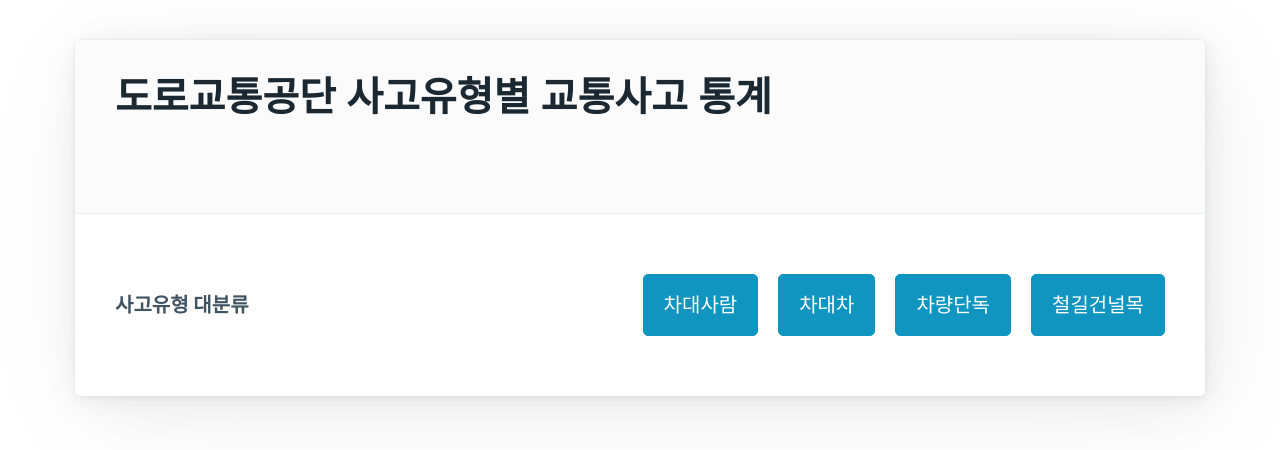
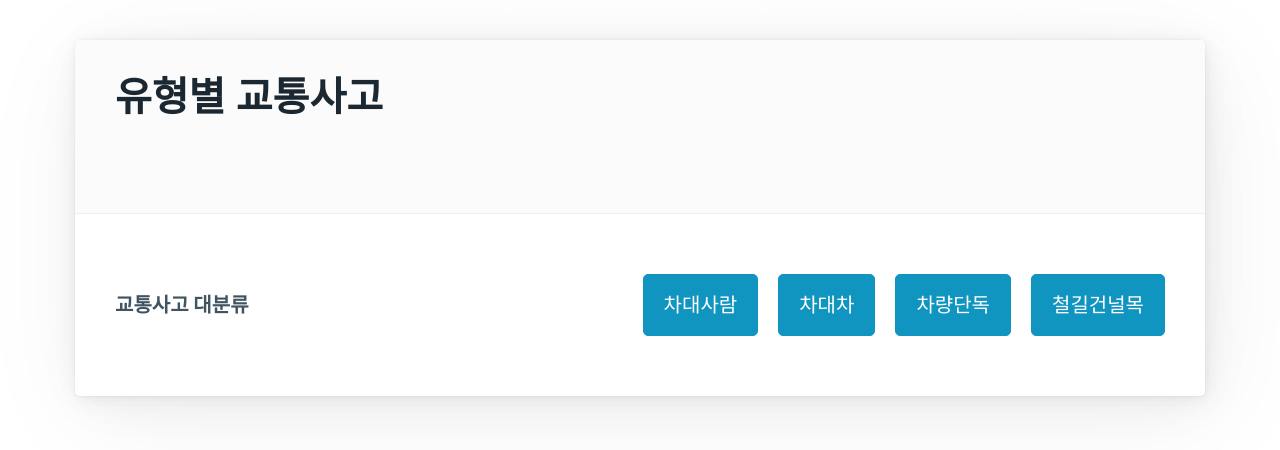
Before and after one commit to inayong/studyReact, a React (Create React App) app: page / in a window 1280 px wide. Shown: the top 450 px of the page. Built offline with nearby package versions, Linux system fonts and the light colour scheme.

Commit message:
유형별 교통사고
- 대분류, 중분류 선택
- divTag

```diff
--- a/package.json
+++ b/package.json
@@ -34,5 +34,8 @@
       "last 1 firefox version",
       "last 1 safari version"
     ]
+  },
+  "devDependencies": {
+    "gh-pages": "^6.0.0"
   }
 }
--- a/src/06/Taccident.js
+++ b/src/06/Taccident.js
@@ -1,33 +1,122 @@
+import dataTaccident from "./dataTaccident.json";
+import TaccidentNav from "./TaccidentNav";
 import Hh1 from "../comm/Hh1";
-import data from "./dataTaccident.json";
+import { useState, useEffect } from "react";
+import style from "./Taccident.module.css";
+
 const Taccident = () => {
-    console.log(data.data)
-    const tdata = data.data;
+    //오브젝트 값 가져오기
+    // console.log(Object.keys(dataTaccident)); //object
+    // const tdata = dataTaccident['data'];
+    const tdata = dataTaccident.data; //배열
 
-    // let c1 = tdata.map((item) => item.사고유형_대분류);
-    let c1 = tdata.map((item) => item["사고유형_대분류"]);
-    c1 = [...new Set(c1)]; //중복제거
-    console.log(c1);
+    //대분류
+    //배열 순회
+    // let c1 = tdata.map((k, idx) => { //return을 모으기 위해서 c1
+        // console.log(idx, k.사고유형_대분류)
+    //     return k.사고유형_대분류
+    // });
 
-    let c1Tag = c1.map((item, idx) =>
-        <li key={`li${idx}`}><button>{item}</button></li>
-    );
+    let c1 = tdata.map((k) => k.사고유형_대분류 ); //return 하나만 있으면 이렇게 생략가능
+    // c1 = new Set(c1); //중복제거
+    // c1 = [...c1]; //...내용 펼침 + 배열
+    // =>
+    c1 = [...new Set(c1)];
+
+    // console.log("c1 : ", c1);
+
+    //대분류 선택
+    const [sel1, setSel1] = useState();
+
+    //중분류
+    const [c2, setC2] = useState();
+
+    //중분류 선택
+    const [sel2, setSel2] = useState();
+
+    //선택항목 태그
+    const [divTag, setDivTag] = useState();
+
+
+    useEffect(() => {
+        if (!sel1) return;
+        // console.log("대분류 선택", sel1);
+
+        // let temp = tdata.filter((item) =>
+        //     item.사고유형_대분류 === sel1
+        // );
+        // temp = temp.map((item) => item.사고유형_중분류)
+        // console.log("temp", temp)
+
+        let temp = tdata
+        .filter((item) => item.사고유형_대분류 === sel1)
+        .map((item) => item.사고유형_중분류)
+        console.log("temp", temp)
+
+        //중분류 생성
+        setC2(temp);
+
+        setSel2();
+        setDivTag();//초기화
+
+    }, [sel1]); //sel1이 바뀌면
+
+    //중분류 선택
+    useEffect(() => {
+        if (!sel2) return;
+
+        console.log("sel2", sel1, sel2)
+        let temp = tdata.filter((item) =>
+            item.사고유형_대분류 === sel1 &&
+            item.사고유형_중분류 === sel2)
+
+        //결과가 object
+        temp = temp[0];
+
+        //object 전체 순회
+        // temp = Object.keys(temp).map((k, v) =>
+        //     // [k, temp[k]]
+        //     <div key={`dv${v}`}>{k} : {temp[k]}</div> //key 내가 만듦
+        // );
+
+        let k = Object.keys(temp).filter((item) =>
+            (item !=='사고유형_대분류' && item !=='사고유형_중분류')
+        );
+
+        temp = k.map((item, idx) =>
+            <div key={`dv${idx}`}>
+                <div className={style.ti1}>{item} :</div>
+                <div className={style.ti2}>{temp[item]}</div>
+            </div>
+        );
+
+        setDivTag(temp);
+
+        console.log(temp)
+    }, [sel2]);
+
+
+    // useEffect(() => {
+    //     <div key={}>
+
+    //     </div>
+    //     console.log("divTag", divTag)
+    // }, []);
+
+
 
     return (
         <main className="container">
             <article>
-                <Hh1 title='도로교통공단 사고유형별 교통사고 통계' />
-                <nav>
-                    <ul>
-                        <li><strong>사고유형 대분류</strong></li>
-                    </ul>
-                    <ul>
-                        {c1Tag}
-                    </ul>
-                </nav>
+                <Hh1 title='유형별 교통사고' />
+                <TaccidentNav title='교통사고 대분류' c={c1} setSel={setSel1} /> {/* probs */}
+                {c2 && <TaccidentNav title='교통사고 중분류' c={c2} setSel={setSel2}/>}
+                <div className="grid">
+                    {divTag}
+                </div>
             </article>
         </main>
-    );
+    )
 }
 
-export default Taccident
+export default Taccident;
--- /dev/null
+++ b/src/06/Taccident.module.css
@@ -0,0 +1,11 @@
+.ti2 {
+    color: red;
+}
+
+.ti1, .ti2 {
+    float:left;
+}
+
+.ti1 {
+    margin-right:10px;
+}
--- /dev/null
+++ b/src/06/TaccidentNav.js
@@ -0,0 +1,27 @@
+import style from "./Taccident.module.css";
+
+const TaccidentNav = ({title, c, setSel}) => { //probs
+    // console.log("tn", c) //배열의 개수만큼 <li>만들어주면됨
+
+    const handleClick = (item) => {
+        setSel(item); //클릭을 하면 item을 바꿈
+    }
+
+    const liTag = c.map((item, idx) =>
+        <li key={`li${idx}`}>
+            <button onClick={() => handleClick(item) }>{item}</button>
+        </li>
+    );
+    return (
+        <nav>
+            <ul>
+                <li><strong>{title}</strong></li>
+            </ul>
+            <ul>
+                {liTag}
+            </ul>
+        </nav>
+    )
+}
+
+export default TaccidentNav ;
```
Also changed, not shown: src/06/Taccident copy.js (added, +33 -0 lines), 1 other file (tests, documents, lock files or other folders).
